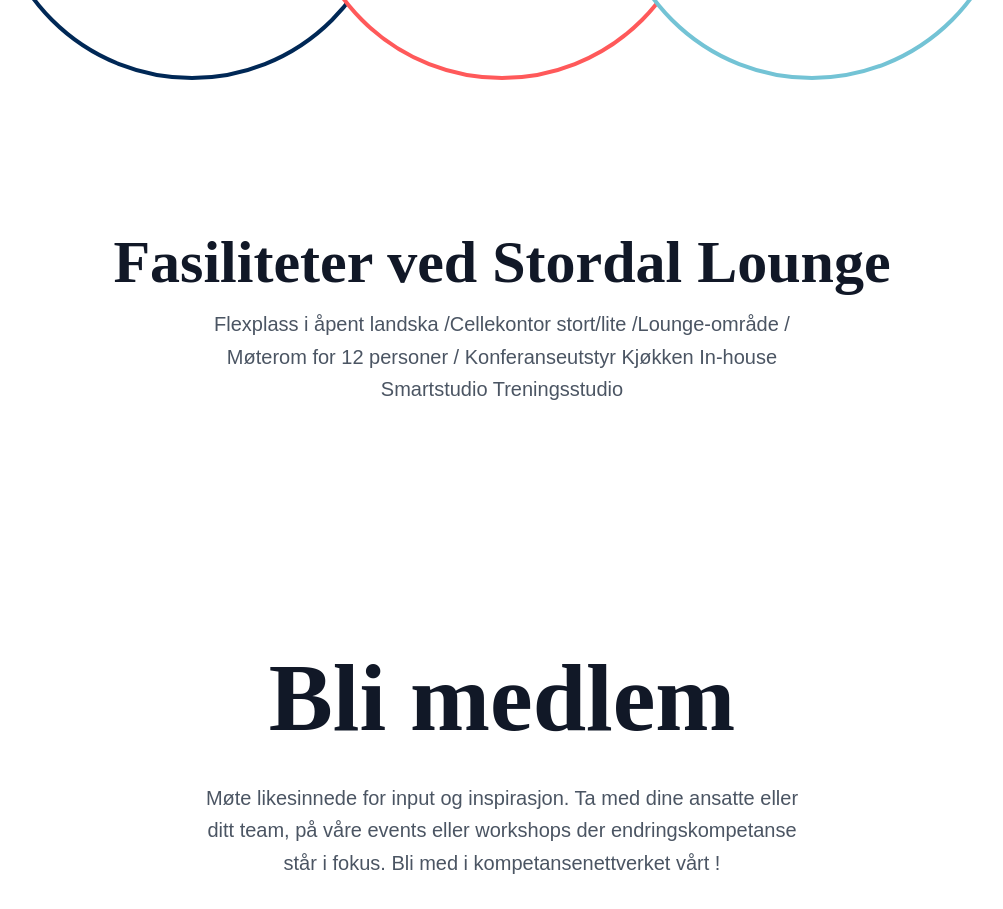
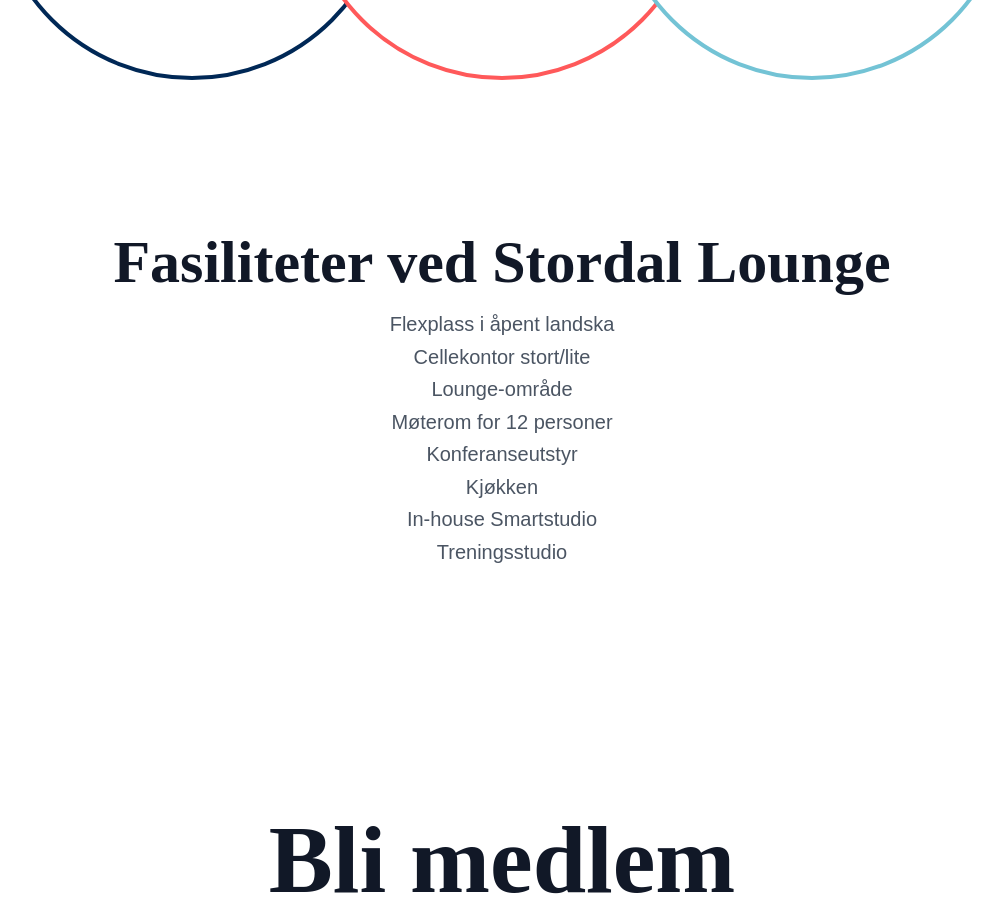
Before and after one commit to swappybizz/yay, a Next.js app: page /lounge in a window 1280 px wide. Shown: the part 1060-1969 px from the top of the page, without its empty margins (138-1141 px from the left). Built offline with nearby package versions, Linux system fonts and the light colour scheme.

Commit message:
as per your command

```diff
--- a/pages/lounge.js
+++ b/pages/lounge.js
@@ -47,7 +47,68 @@
     <>
       <ThreeMiddleTextTwoButton props={text1} />
       <Tcr props={ringText} />
-      <ThreeMiddleTextTwoButtonSmall props={text2} />
+      {/* <ThreeMiddleTextTwoButtonSmall props={text2} /> */}
+      <div
+    // data-cursor-exclusion
+    >
+      <section className="text-gray-600 body-font">
+        <div className="container mx-auto flex px-5 py-24 items-center justify-center flex-col">
+          <div className="text-center lg:w-2/3 w-full flex flex-col items-center">
+            {text2.top && (
+              <p className="mb-8 leading-relaxed text-xl font-heroSubText">{text2.top.toUpperCase()}</p>
+            )}
+
+            {text2.middle && (
+              <h1 className="title-font font-admitTitle sm:text-6xl text-4xl mb-4 font-semibold  text-gray-900">
+                {text2.middle}
+              </h1>
+            )}
+
+            {text2.bottom && (
+              <p className="mb-8 leading-relaxed text-xl w-3/4 font-heroSubText">
+
+                Flexplass i åpent landska <br></br>
+                Cellekontor stort/lite <br></br>
+                Lounge-område <br></br>
+                 Møterom for 12 personer <br></br>
+                  Konferanseutstyr <br></br>
+                  Kjøkken <br></br>
+                  In-house Smartstudio <br></br>
+                Treningsstudio<br></br>
+
+
+              </p>
+            )}
+
+            <div className="flex justify-center">
+              {text2.button1 && (
+                <a
+                target="_blank"
+                rel="noopener noreferrer"href={text2.link1}>
+                <div data-cursor-size="10px" >
+                <button className="inline-flex text-white bg-admit-blue border-0 py-2 my-10 px-12 font-heroSubText focus:outline-none hover:bg-admit-blue-pressed rounded-full text-lg">
+                  {text2.button1}
+                </button>
+                </div>
+                </a>
+              )}
+
+              {text2.button2 && (
+                <a
+                target="_blank"
+                rel="noopener noreferrer" href={text2.link2}>
+                <div data-cursor-size="10px" >
+                <button className="ml-4 inline-flex text-gray-700 bg-gray-100 border-0 my-10 py-2 px-12 font-heroSubText focus:outline-none hover:bg-gray-200 rounded-full text-lg">
+                  {text2.button2}
+                </button>
+                </div>
+                </a>
+              )}
+            </div>
+          </div>
+        </div>
+      </section>
+    </div>
       {/* <ThreeMiddleTextTwoButtonSmall props={text3} /> */}
       <ThreeMiddleTextTwoButton props={text6} />
 
```
